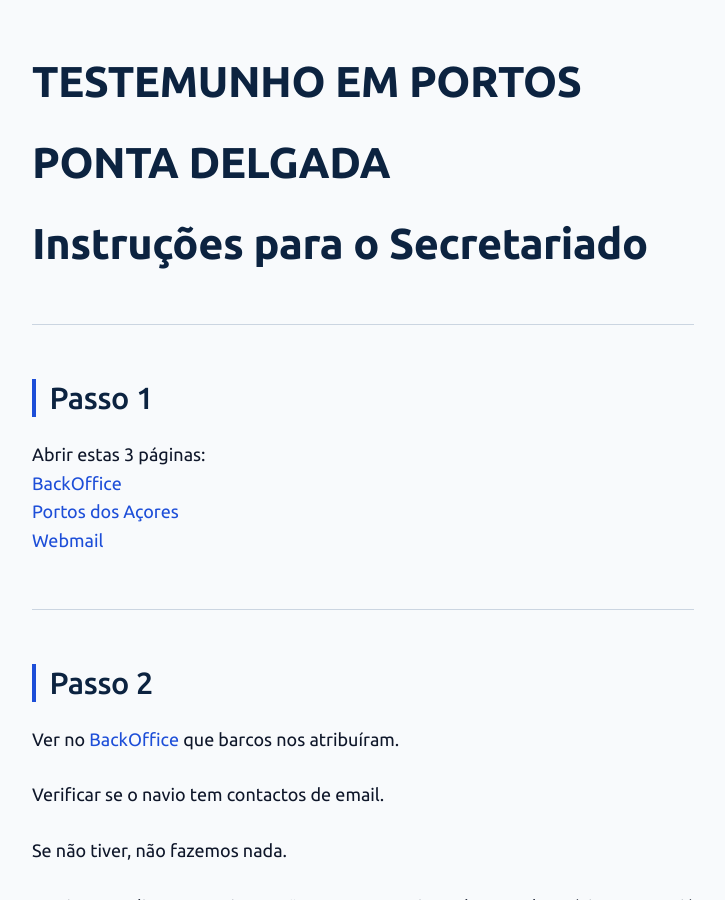
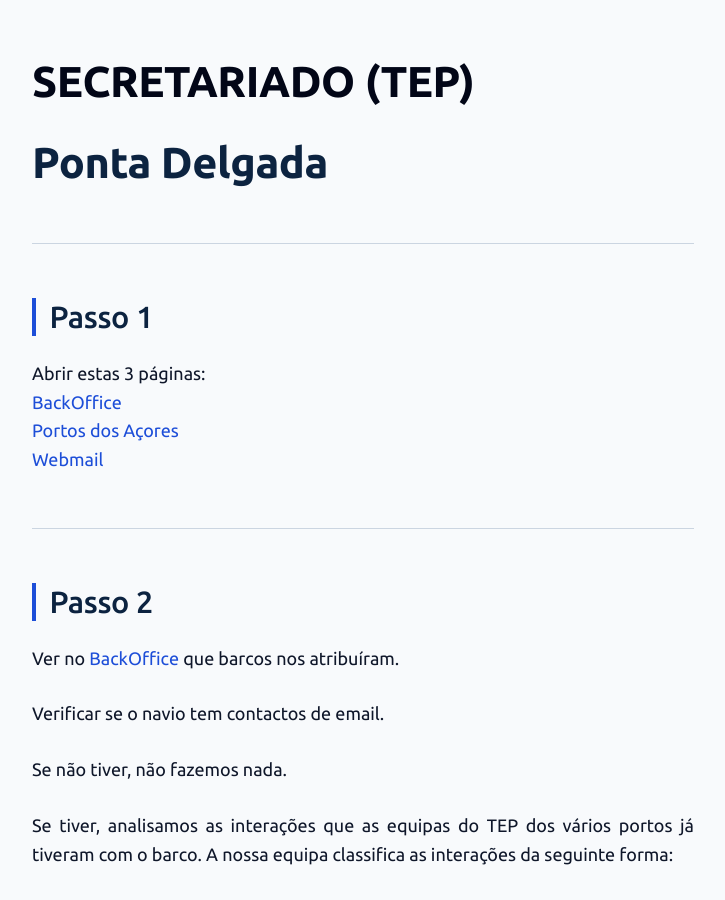
Before and after one commit to tep-pdl/tep-pdl.github.io, a Jekyll site: the page built from secretariado/index.md, in a window 1280 px wide and 900 px high. Shown: the whole window, without its empty margins (277-1002 px from the left). Built offline with Jekyll 4.4.1, drawn with Linux system fonts in a browser that asks for light colours; our own code applies the rules of GitHub Pages for plain Markdown files.

Commit message:
Update index.md

```diff
--- a/secretariado/index.md
+++ b/secretariado/index.md
@@ -1,6 +1,5 @@
-# TESTEMUNHO EM PORTOS
-# PONTA DELGADA
-# Instruções para o Secretariado
+# **SECRETARIADO (TEP)**
+# Ponta Delgada
 
 ---
 ## Passo 1
```
